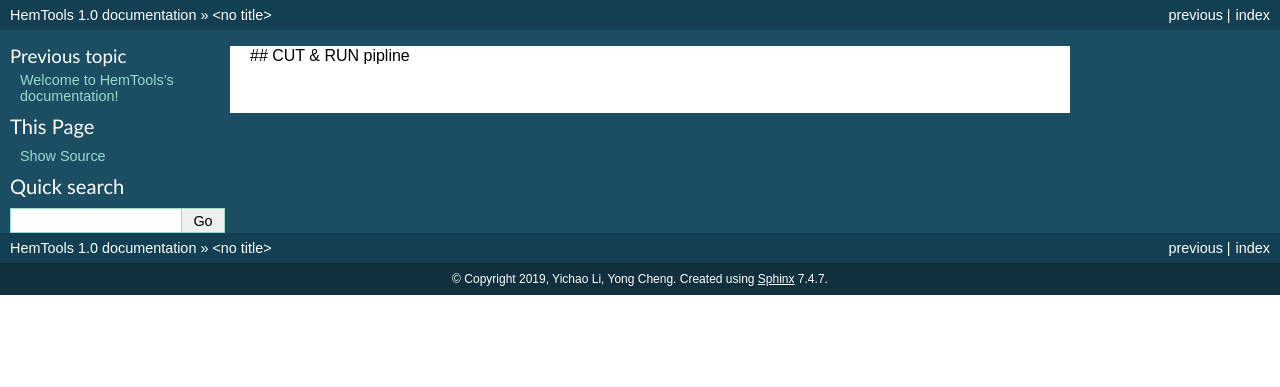
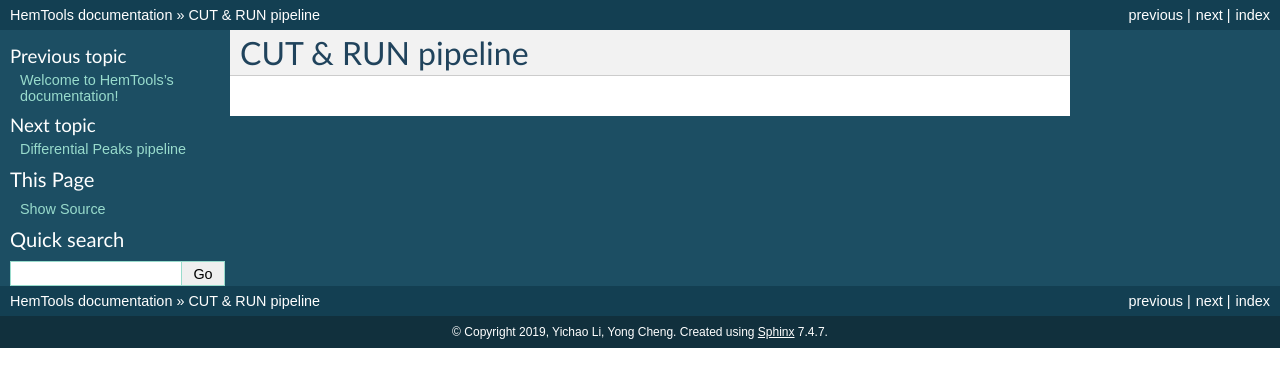
Before and after one commit to YichaoOU/HemTools, a Sphinx documentation site: the page built from docs/cut_run.rst, in a window 1280 px wide. Shown: the top 387 px of the page. Built offline with Sphinx 7.4.7, drawn with Linux system fonts in a browser that asks for light colours.

Commit message:
HemTools init

```diff
--- a/docs/conf.py
+++ b/docs/conf.py
@@ -24,9 +24,9 @@ copyright = u'2019, Yichao Li, Yong Cheng'
 author = u'Yichao Li, Yong Cheng'
 
 # The short X.Y version
-version = u''
+version = u'1.0'
 # The full version, including alpha/beta/rc tags
-release = u'1.0'
+release = u''
 
 
 # -- General configuration ---------------------------------------------------
--- a/docs/cut_run.rst
+++ b/docs/cut_run.rst
@@ -1,2 +1,3 @@
 
-## CUT & RUN pipline
+CUT & RUN pipeline
+==================
--- /dev/null
+++ b/docs/diffpeaks.rst
@@ -0,0 +1,3 @@
+
+Differential Peaks pipeline
+===========================
```
